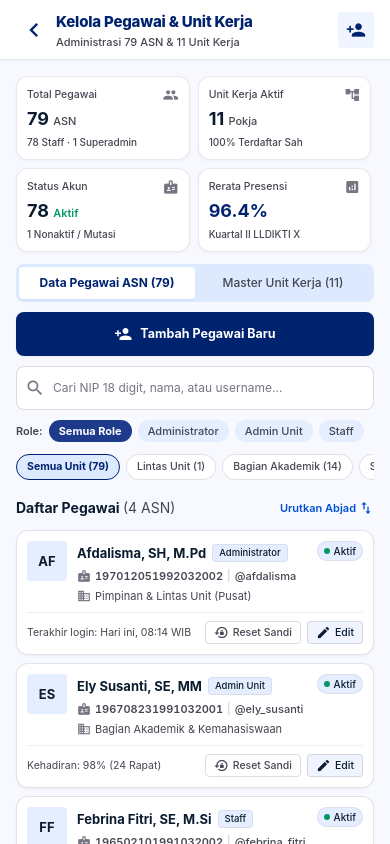
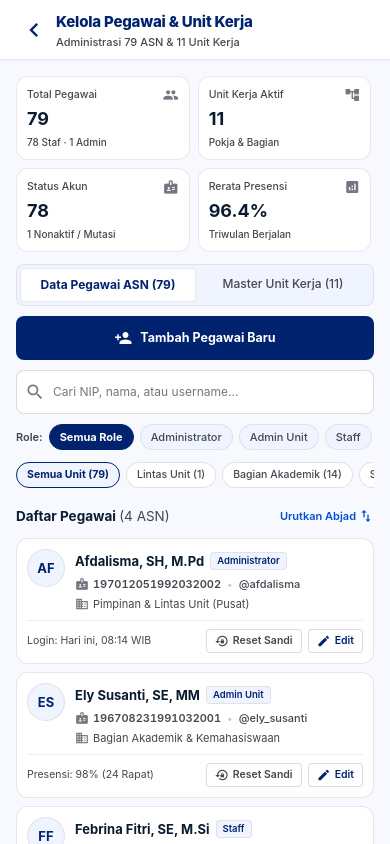
Before and after one commit to 41116120010/siperapat-mobile, a React Native app: screen /EmployeeDirectory in a window 390 px wide. Built offline with nearby package versions, Linux system fonts and the light colour scheme.

Commit message:
Patch: UI/UX Improvments.

```diff
--- a/src/presentation/screens/EmployeeDirectoryScreen.tsx
+++ b/src/presentation/screens/EmployeeDirectoryScreen.tsx
@@ -1,4 +1,4 @@
-import React, { useEffect, useState } from 'react';
+import React, { useState } from 'react';
 import {
   View,
   Text,
@@ -7,11 +7,12 @@ import {
   Pressable,
   TextInput,
   Alert,
+  Platform,
 } from 'react-native';
 import { MaterialIcons } from '@expo/vector-icons';
 import { colors } from '../../core/theme/colors';
 import { typography } from '../../core/theme/typography';
-import { rounded, spacing, elevations } from '../../core/theme/tokens';
+import { rounded, spacing } from '../../core/theme/tokens';
 import { Header } from '../components/common/Header';
 
 interface ASNItem {
@@ -78,18 +79,21 @@ const ASN_DATA: ASNItem[] = [
 ];
 
 const MASTER_UNITS = [
-  { code: 'BAG-AKM', name: 'Bagian Akademik', count: '14 ASN' },
-  { code: 'BAG-SDPT', name: 'Sumber Daya PT', count: '12 ASN' },
-  { code: 'POKJA-PTK', name: 'Pendidik & Tendik', count: '10 ASN' },
-  { code: 'SUBBAG-HKTL', name: 'Hukum & Kepegawaian', count: '15 ASN' },
-  { code: 'SUBBAG-TU', name: 'Tata Usaha & BMN', count: '18 ASN' },
+  { code: 'BAG-AKM', name: 'Bagian Akademik & Kemahasiswaan', count: '14 ASN' },
+  { code: 'BAG-SDPT', name: 'Bagian Sumber Daya Perguruan Tinggi', count: '12 ASN' },
+  { code: 'POKJA-PTK', name: 'Pokja Pendidik & Tenaga Kependidikan', count: '10 ASN' },
+  { code: 'SUBBAG-HKTL', name: 'Subbag Hukum, Kepegawaian & Tata Laksana', count: '15 ASN' },
+  { code: 'SUBBAG-TU', name: 'Subbag Tata Usaha & BMN', count: '18 ASN' },
+  { code: 'POKJA-MUTU', name: 'Pokja Penjaminan Mutu & Akreditasi', count: '10 ASN' },
 ];
 
 interface EmployeeDirectoryScreenProps {
   onBack?: () => void;
 }
 
-export const EmployeeDirectoryScreen: React.FC<EmployeeDirectoryScreenProps> = ({ onBack }) => {
+export const EmployeeDirectoryScreen: React.FC<EmployeeDirectoryScreenProps> = ({
+  onBack,
+}) => {
   const [activeTab, setActiveTab] = useState<'asn' | 'units'>('asn');
   const [search, setSearch] = useState('');
   const [selectedRole, setSelectedRole] = useState('Semua Role');
@@ -126,7 +130,18 @@ export const EmployeeDirectoryScreen: React.FC<EmployeeDirectoryScreenProps> = (
       item.username.toLowerCase().includes(search.toLowerCase());
     const matchRole =
       selectedRole === 'Semua Role' || item.role === selectedRole;
-    return matchSearch && matchRole;
+    const matchUnit =
+      selectedUnit === 'Semua Unit (79)' ||
+      (selectedUnit === 'Lintas Unit (1)' && item.unit.includes('Lintas Unit')) ||
+      (selectedUnit === 'Bagian Akademik (14)' &&
+        item.unit.includes('Akademik')) ||
+      (selectedUnit === 'Sumber Daya PT (12)' &&
+        item.unit.includes('Sumber Daya')) ||
+      (selectedUnit === 'Pokja PTK (10)' && item.unit.includes('Pendidik')) ||
+      (selectedUnit === 'Hukum & TU (15)' &&
+        (item.unit.includes('Tata Usaha') || item.unit.includes('Hukum')));
+
+    return matchSearch && matchRole && matchUnit;
   });
 
   return (
@@ -136,11 +151,6 @@ export const EmployeeDirectoryScreen: React.FC<EmployeeDirectoryScreenProps> = (
         subtitle="Administrasi 79 ASN & 11 Unit Kerja"
         showBack={Boolean(onBack)}
         onBack={onBack}
-        rightAction={
-          <Pressable onPress={handleAddEmployee} style={styles.headerBtn}>
-            <MaterialIcons name="person-add" size={20} color={colors.primary} />
-          </Pressable>
-        }
       />
 
       <ScrollView
@@ -154,21 +164,21 @@ export const EmployeeDirectoryScreen: React.FC<EmployeeDirectoryScreenProps> = (
               <Text style={styles.bentoLabel}>Total Pegawai</Text>
               <MaterialIcons name="group" size={16} color={colors.outline} />
             </View>
-            <Text style={styles.bentoValue}>
-              79 <Text style={styles.bentoUnit}>ASN</Text>
-            </Text>
-            <Text style={styles.bentoSub}>78 Staff · 1 Superadmin</Text>
+            <Text style={styles.bentoValue}>79</Text>
+            <Text style={styles.bentoSub}>78 Staf · 1 Admin</Text>
           </View>
 
           <View style={styles.bentoCol}>
             <View style={styles.bentoTop}>
               <Text style={styles.bentoLabel}>Unit Kerja Aktif</Text>
-              <MaterialIcons name="account-tree" size={16} color={colors.outline} />
+              <MaterialIcons
+                name="account-tree"
+                size={16}
+                color={colors.outline}
+              />
             </View>
-            <Text style={styles.bentoValue}>
-              11 <Text style={styles.bentoUnit}>Pokja</Text>
-            </Text>
-            <Text style={styles.bentoSub}>100% Terdaftar Sah</Text>
+            <Text style={styles.bentoValue}>11</Text>
+            <Text style={styles.bentoSub}>Pokja & Bagian</Text>
           </View>
 
           <View style={styles.bentoCol}>
@@ -176,21 +186,21 @@ export const EmployeeDirectoryScreen: React.FC<EmployeeDirectoryScreenProps> = (
               <Text style={styles.bentoLabel}>Status Akun</Text>
               <MaterialIcons name="badge" size={16} color={colors.outline} />
             </View>
-            <Text style={styles.bentoValue}>
-              78 <Text style={styles.bentoUnitGreen}>Aktif</Text>
-            </Text>
+            <Text style={styles.bentoValue}>78</Text>
             <Text style={styles.bentoSub}>1 Nonaktif / Mutasi</Text>
           </View>
 
           <View style={styles.bentoCol}>
             <View style={styles.bentoTop}>
               <Text style={styles.bentoLabel}>Rerata Presensi</Text>
-              <MaterialIcons name="analytics" size={16} color={colors.outline} />
+              <MaterialIcons
+                name="analytics"
+                size={16}
+                color={colors.outline}
+              />
             </View>
-            <Text style={[styles.bentoValue, { color: colors.primary }]}>
-              96.4%
-            </Text>
-            <Text style={styles.bentoSub}>Kuartal II LLDIKTI X</Text>
+            <Text style={styles.bentoValue}>96.4%</Text>
+            <Text style={styles.bentoSub}>Triwulan Berjalan</Text>
           </View>
         </View>
 
@@ -232,7 +242,13 @@ export const EmployeeDirectoryScreen: React.FC<EmployeeDirectoryScreenProps> = (
         </View>
 
         {/* PRIMARY OPERATIONAL ACTION BAR */}
-        <Pressable onPress={handleAddEmployee} style={styles.primaryAddBtn}>
+        <Pressable
+          onPress={handleAddEmployee}
+          style={({ pressed }) => [
+            styles.primaryAddBtn,
+            pressed && styles.btnPressed,
+          ]}
+        >
           <MaterialIcons name="person-add" size={18} color={colors.onPrimary} />
           <Text style={styles.primaryAddBtnText}>Tambah Pegawai Baru</Text>
         </Pressable>
@@ -244,7 +260,7 @@ export const EmployeeDirectoryScreen: React.FC<EmployeeDirectoryScreenProps> = (
               <MaterialIcons name="search" size={20} color={colors.outline} />
               <TextInput
                 style={styles.searchInput}
-                placeholder="Cari NIP 18 digit, nama, atau username..."
+                placeholder="Cari NIP, nama, atau username..."
                 placeholderTextColor={colors.outline}
                 value={search}
                 onChangeText={setSearch}
@@ -323,11 +339,17 @@ export const EmployeeDirectoryScreen: React.FC<EmployeeDirectoryScreenProps> = (
             <View style={styles.listHeaderRow}>
               <Text style={styles.listHeaderTitle}>
                 Daftar Pegawai{' '}
-                <Text style={styles.listHeaderSub}>({filteredASN.length} ASN)</Text>
+                <Text style={styles.listHeaderSub}>
+                  ({filteredASN.length} ASN)
+                </Text>
               </Text>
               <View style={styles.sortBtn}>
                 <Text style={styles.sortBtnText}>Urutkan Abjad</Text>
-                <MaterialIcons name="swap-vert" size={16} color={colors.secondary} />
+                <MaterialIcons
+                  name="swap-vert"
+                  size={16}
+                  color={colors.secondary}
+                />
               </View>
             </View>
 
@@ -348,49 +370,71 @@ export const EmployeeDirectoryScreen: React.FC<EmployeeDirectoryScreenProps> = (
                       </View>
 
                       <View style={styles.nipRow}>
-                        <MaterialIcons name="badge" size={14} color={colors.outline} />
+                        <MaterialIcons
+                          name="badge"
+                          size={14}
+                          color={colors.outline}
+                        />
                         <Text style={styles.nipText}>{item.nip}</Text>
-                        <Text style={styles.dividerPipe}>|</Text>
+                        <Text style={styles.dividerDot}>•</Text>
                         <Text style={styles.usernameText}>{item.username}</Text>
                       </View>
 
                       <View style={styles.unitRow}>
-                        <MaterialIcons name="domain" size={14} color={colors.outline} />
+                        <MaterialIcons
+                          name="domain"
+                          size={14}
+                          color={colors.outline}
+                        />
                         <Text style={styles.unitText}>{item.unit}</Text>
                       </View>
-                    </View>
-
-                    <View style={styles.activeDotBadge}>
-                      <View style={styles.activeDot} />
-                      <Text style={styles.activeDotText}>Aktif</Text>
                     </View>
                   </View>
 
                   <View style={styles.asnCardBottom}>
                     <Text style={styles.cardBottomMeta}>
                       {item.lastLogin
-                        ? `Terakhir login: ${item.lastLogin}`
+                        ? `Login: ${item.lastLogin}`
                         : item.attendanceRate
-                        ? `Kehadiran: ${item.attendanceRate} (${item.totalMeetings} Rapat)`
-                        : `Terdaftar: ${item.regDate}`}
+                        ? `Presensi: ${item.attendanceRate} (${item.totalMeetings} Rapat)`
+                        : `Status: ASN Aktif`}
                     </Text>
 
                     <View style={styles.cardActions}>
                       <Pressable
                         onPress={() => handleResetPassword(item.name)}
-                        style={styles.cardActionBtn}
+                        style={({ pressed }) => [
+                          styles.cardActionBtn,
+                          pressed && styles.btnPressed,
+                        ]}
                       >
-                        <MaterialIcons name="lock-reset" size={15} color={colors.onSurfaceVariant} />
+                        <MaterialIcons
+                          name="lock-reset"
+                          size={14}
+                          color={colors.onSurfaceVariant}
+                        />
                         <Text style={styles.cardActionBtnText}>Reset Sandi</Text>
                       </Pressable>
                       <Pressable
                         onPress={() =>
                           Alert.alert('Edit Pegawai', `Sunting profil ${item.name}`)
                         }
-                        style={[styles.cardActionBtn, styles.editActionBtn]}
+                        style={({ pressed }) => [
+                          styles.cardActionBtn,
+                          pressed && styles.btnPressed,
+                        ]}
                       >
-                        <MaterialIcons name="edit" size={15} color={colors.onSurface} />
-                        <Text style={[styles.cardActionBtnText, { color: colors.onSurface }]}>
+                        <MaterialIcons
+                          name="edit"
+                          size={14}
+                          color={colors.primary}
+                        />
+                        <Text
+                          style={[
+                            styles.cardActionBtnText,
+                            { color: colors.primary },
+                          ]}
+                        >
                           Edit
                         </Text>
                       </Pressable>
@@ -406,7 +450,11 @@ export const EmployeeDirectoryScreen: React.FC<EmployeeDirectoryScreenProps> = (
             {MASTER_UNITS.map((unit) => (
               <View key={unit.code} style={styles.unitMasterCard}>
                 <View style={styles.unitMasterIcon}>
-                  <MaterialIcons name="account-tree" size={20} color={colors.primary} />
+                  <MaterialIcons
+                    name="account-tree"
+                    size={20}
+                    color={colors.primary}
+                  />
                 </View>
                 <View style={{ flex: 1 }}>
                   <Text style={styles.unitMasterCode}>{unit.code}</Text>
@@ -419,31 +467,6 @@ export const EmployeeDirectoryScreen: React.FC<EmployeeDirectoryScreenProps> = (
             ))}
           </View>
         )}
-
-        {/* MASTER UNIT KERJA PREVIEW BANNER */}
-        <View style={styles.structureBanner}>
-          <View style={styles.structureHeader}>
-            <View style={styles.structureTitleRow}>
-              <MaterialIcons name="hub" size={20} color={colors.outline} />
-              <Text style={styles.structureTitle}>
-                Struktur 11 Unit Kerja Resmi LLDIKTI X
-              </Text>
-            </View>
-            <Text style={styles.structureSubtitle}>
-              Pemetaan hierarki rapat, koordinator pokja, dan pengesahan notula
-            </Text>
-          </View>
-
-          <View style={styles.structureChipsWrap}>
-            {MASTER_UNITS.map((u) => (
-              <View key={u.code} style={styles.structureChip}>
-                <Text style={styles.structureChipText}>
-                  <Text style={{ fontWeight: '700' }}>{u.code}</Text> · {u.name} ({u.count})
-                </Text>
-              </View>
-            ))}
-          </View>
-        </View>
       </ScrollView>
     </View>
   );
@@ -453,14 +476,6 @@ const styles = StyleSheet.create({
   container: {
     flex: 1,
     backgroundColor: colors.background,
-  },
-  headerBtn: {
-    width: 36,
-    height: 36,
-    borderRadius: rounded.sm,
-    backgroundColor: colors.surfaceContainerLow,
-    alignItems: 'center',
-    justifyContent: 'center',
   },
   scrollContent: {
     padding: spacing.md,
@@ -474,14 +489,25 @@ const styles = StyleSheet.create({
   },
   bentoCol: {
     width: '48.5%',
-    backgroundColor: colors.surfaceContainerLowest,
+    backgroundColor: colors.surfaceCard,
     borderRadius: rounded.lg,
     padding: spacing.sm + 2,
     borderWidth: 1,
     borderColor: 'rgba(197, 197, 211, 0.4)',
     justifyContent: 'space-between',
-    minHeight: 82,
-    ...elevations.level1,
+    minHeight: 80,
+    overflow: 'hidden',
+    ...Platform.select({
+      ios: {
+        shadowColor: '#000',
+        shadowOffset: { width: 0, height: 1 },
+        shadowOpacity: 0.04,
+        shadowRadius: 3,
+      },
+      android: {
+        elevation: 0,
+      },
+    }),
   },
   bentoTop: {
     flexDirection: 'row',
@@ -501,18 +527,6 @@ const styles = StyleSheet.create({
     color: colors.onSurface,
     marginTop: 2,
   },
-  bentoUnit: {
-    ...typography.labelSm,
-    fontSize: 11,
-    fontWeight: '500',
-    color: colors.onSurfaceVariant,
-  },
-  bentoUnitGreen: {
-    ...typography.labelSm,
-    fontSize: 11,
-    fontWeight: '600',
-    color: colors.success,
-  },
   bentoSub: {
     ...typography.labelSm,
     fontSize: 10,
@@ -521,10 +535,12 @@ const styles = StyleSheet.create({
   },
   segmentedContainer: {
     flexDirection: 'row',
-    backgroundColor: colors.surfaceContainerHigh,
+    backgroundColor: colors.surfaceContainerLow,
     borderRadius: rounded.md,
     padding: 3,
     marginTop: 2,
+    borderWidth: 1,
+    borderColor: 'rgba(197, 197, 211, 0.4)',
   },
   segmentedBtn: {
     flex: 1,
@@ -533,8 +549,9 @@ const styles = StyleSheet.create({
     alignItems: 'center',
   },
   segmentedBtnActive: {
-    backgroundColor: colors.surfaceContainerLowest,
-    ...elevations.level1,
+    backgroundColor: colors.surfaceCard,
+    borderWidth: 1,
+    borderColor: 'rgba(197, 197, 211, 0.4)',
   },
   segmentedBtnText: {
     ...typography.labelMd,
@@ -554,7 +571,17 @@ const styles = StyleSheet.create({
     alignItems: 'center',
     justifyContent: 'center',
     gap: 8,
-    ...elevations.level1,
+    ...Platform.select({
+      ios: {
+        shadowColor: '#000',
+        shadowOffset: { width: 0, height: 2 },
+        shadowOpacity: 0.08,
+        shadowRadius: 4,
+      },
+      android: {
+        elevation: 0,
+      },
+    }),
   },
   primaryAddBtnText: {
     ...typography.labelMd,
@@ -565,7 +592,7 @@ const styles = StyleSheet.create({
   searchBox: {
     height: 44,
     borderRadius: rounded.md,
-    backgroundColor: colors.surfaceContainerLowest,
+    backgroundColor: colors.surfaceCard,
     borderWidth: 1,
     borderColor: 'rgba(197, 197, 211, 0.6)',
     flexDirection: 'row',
@@ -596,12 +623,15 @@ const styles = StyleSheet.create({
   },
   roleChip: {
     paddingHorizontal: 10,
-    paddingVertical: 4,
+    paddingVertical: 5,
     borderRadius: rounded.full,
-    backgroundColor: colors.surfaceContainer,
+    backgroundColor: colors.surfaceContainerLow,
+    borderWidth: 1,
+    borderColor: 'rgba(197, 197, 211, 0.4)',
   },
   roleChipActive: {
-    backgroundColor: colors.primaryContainer,
+    backgroundColor: colors.primary,
+    borderColor: colors.primary,
   },
   roleChipText: {
     ...typography.labelSm,
@@ -609,7 +639,7 @@ const styles = StyleSheet.create({
     color: colors.onSurfaceVariant,
   },
   roleChipTextActive: {
-    color: '#FFFFFF',
+    color: colors.onPrimary,
     fontWeight: '700',
   },
   unitChipsContainer: {
@@ -623,10 +653,10 @@ const styles = StyleSheet.create({
     borderRadius: rounded.full,
     borderWidth: 1,
     borderColor: 'rgba(197, 197, 211, 0.5)',
-    backgroundColor: colors.surfaceContainerLowest,
+    backgroundColor: colors.surfaceCard,
   },
   unitChipActive: {
-    backgroundColor: colors.surfaceContainerHigh,
+    backgroundColor: colors.surfaceContainerLow,
     borderColor: colors.primary,
   },
   unitChipText: {
@@ -646,7 +676,7 @@ const styles = StyleSheet.create({
   },
   listHeaderTitle: {
     ...typography.headlineSm,
-    fontSize: 14,
+    fontSize: 13.5,
     fontWeight: '700',
     color: colors.onSurface,
   },
@@ -669,12 +699,23 @@ const styles = StyleSheet.create({
     gap: 8,
   },
   asnCard: {
-    backgroundColor: colors.surfaceContainerLowest,
+    backgroundColor: colors.surfaceCard,
     borderRadius: rounded.lg,
     padding: spacing.sm + 2,
     borderWidth: 1,
-    borderColor: 'rgba(197, 197, 211, 0.5)',
-    ...elevations.level1,
+    borderColor: 'rgba(197, 197, 211, 0.45)',
+    overflow: 'hidden',
+    ...Platform.select({
+      ios: {
+        shadowColor: '#000',
+        shadowOffset: { width: 0, height: 1 },
+        shadowOpacity: 0.03,
+        shadowRadius: 3,
+      },
+      android: {
+        elevation: 0,
+      },
+    }),
   },
   asnCardTop: {
     flexDirection: 'row',
@@ -682,18 +723,20 @@ const styles = StyleSheet.create({
     alignItems: 'flex-start',
   },
   asnAvatar: {
-    width: 40,
-    height: 40,
-    borderRadius: rounded.sm,
-    backgroundColor: colors.surfaceContainer,
+    width: 38,
+    height: 38,
+    borderRadius: 19,
+    backgroundColor: colors.surfaceContainerLow,
     alignItems: 'center',
     justifyContent: 'center',
+    borderWidth: 1,
+    borderColor: 'rgba(197, 197, 211, 0.4)',
   },
   asnAvatarText: {
     ...typography.labelMd,
     fontSize: 13,
     fontWeight: '700',
-    color: colors.onSurface,
+    color: colors.primary,
   },
   asnMainInfo: {
     flex: 1,
@@ -711,7 +754,7 @@ const styles = StyleSheet.create({
     color: colors.onSurface,
   },
   roleBadge: {
-    backgroundColor: colors.surfaceContainer,
+    backgroundColor: colors.surfaceContainerLow,
     paddingHorizontal: 6,
     paddingVertical: 1,
     borderRadius: 4,
@@ -721,8 +764,8 @@ const styles = StyleSheet.create({
   roleBadgeText: {
     ...typography.labelSm,
     fontSize: 9.5,
-    color: colors.onSurface,
-    fontWeight: '500',
+    color: colors.primary,
+    fontWeight: '600',
   },
   nipRow: {
     flexDirection: 'row',
@@ -735,9 +778,10 @@ const styles = StyleSheet.create({
     fontSize: 11,
     color: colors.onSurfaceVariant,
   },
-  dividerPipe: {
+  dividerDot: {
     color: colors.outlineVariant,
-    fontSize: 11,
+    fontSize: 10,
+    marginHorizontal: 2,
   },
   usernameText: {
     ...typography.labelSm,
@@ -755,28 +799,6 @@ const styles = StyleSheet.create({
     ...typography.bodySm,
     fontSize: 11,
     color: colors.onSurfaceVariant,
-  },
-  activeDotBadge: {
-    flexDirection: 'row',
-    alignItems: 'center',
-    gap: 4,
-    backgroundColor: colors.surfaceContainer,
-    paddingHorizontal: 6,
-    paddingVertical: 2,
-    borderRadius: rounded.full,
-    borderWidth: 1,
-    borderColor: 'rgba(197, 197, 211, 0.4)',
-  },
-  activeDot: {
-    width: 6,
-    height: 6,
-    borderRadius: 3,
-    backgroundColor: '#059669',
-  },
-  activeDotText: {
-    ...typography.labelSm,
-    fontSize: 10,
-    color: colors.onSurface,
   },
   asnCardBottom: {
     flexDirection: 'row',
@@ -801,28 +823,39 @@ const styles = StyleSheet.create({
     alignItems: 'center',
     gap: 4,
     paddingHorizontal: 8,
-    paddingVertical: 3,
+    paddingVertical: 4,
     borderRadius: rounded.sm,
     borderWidth: 1,
     borderColor: 'rgba(197, 197, 211, 0.6)',
+    backgroundColor: colors.surfaceCard,
   },
   cardActionBtnText: {
     ...typography.labelSm,
     fontSize: 10.5,
     color: colors.onSurfaceVariant,
-  },
-  editActionBtn: {
-    backgroundColor: colors.surfaceContainerLow,
+    fontWeight: '600',
   },
   unitMasterCard: {
     flexDirection: 'row',
     alignItems: 'center',
     padding: spacing.sm + 2,
-    backgroundColor: colors.surfaceContainerLowest,
+    backgroundColor: colors.surfaceCard,
     borderRadius: rounded.md,
     borderWidth: 1,
     borderColor: 'rgba(197, 197, 211, 0.4)',
     gap: 10,
+    overflow: 'hidden',
+    ...Platform.select({
+      ios: {
+        shadowColor: '#000',
+        shadowOffset: { width: 0, height: 1 },
+        shadowOpacity: 0.03,
+        shadowRadius: 3,
+      },
+      android: {
+        elevation: 0,
+      },
+    }),
   },
   unitMasterIcon: {
     width: 36,
@@ -840,65 +873,24 @@ const styles = StyleSheet.create({
   },
   unitMasterName: {
     ...typography.bodyMd,
-    fontSize: 12.5,
+    fontSize: 12,
     color: colors.onSurface,
   },
   unitMasterCountBadge: {
-    backgroundColor: colors.surfaceContainer,
+    backgroundColor: colors.surfaceContainerLow,
     paddingHorizontal: 8,
     paddingVertical: 3,
     borderRadius: rounded.full,
+    borderWidth: 1,
+    borderColor: 'rgba(197, 197, 211, 0.4)',
   },
   unitMasterCountText: {
     ...typography.labelSm,
     fontSize: 10.5,
-    color: colors.onSurfaceVariant,
+    color: colors.primary,
+    fontWeight: '600',
   },
-  structureBanner: {
-    backgroundColor: colors.surfaceContainerLowest,
-    borderRadius: rounded.xl,
-    padding: spacing.md,
-    borderWidth: 1,
-    borderColor: 'rgba(197, 197, 211, 0.5)',
-    gap: 8,
-    marginTop: 4,
-  },
-  structureHeader: {
-    gap: 2,
-  },
-  structureTitleRow: {
-    flexDirection: 'row',
-    alignItems: 'center',
-    gap: 6,
-  },
-  structureTitle: {
-    ...typography.headlineSm,
-    fontSize: 13.5,
-    fontWeight: '700',
-    color: colors.onSurface,
-  },
-  structureSubtitle: {
-    ...typography.bodySm,
-    fontSize: 11,
-    color: colors.onSurfaceVariant,
-  },
-  structureChipsWrap: {
-    flexDirection: 'row',
-    flexWrap: 'wrap',
-    gap: 6,
-    marginTop: 4,
-  },
-  structureChip: {
-    paddingHorizontal: 8,
-    paddingVertical: 4,
-    borderRadius: rounded.sm,
-    backgroundColor: colors.surfaceContainerLow,
-    borderWidth: 1,
-    borderColor: 'rgba(197, 197, 211, 0.4)',
-  },
-  structureChipText: {
-    ...typography.labelSm,
-    fontSize: 10.5,
-    color: colors.onSurface,
+  btnPressed: {
+    opacity: 0.8,
   },
 });
```
